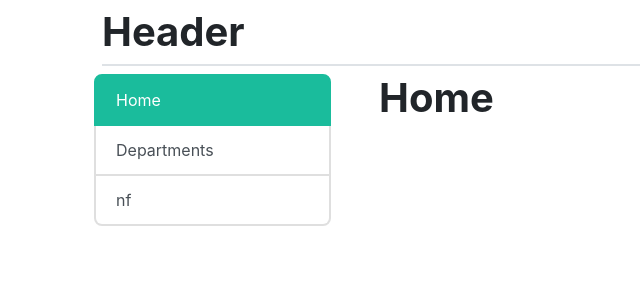
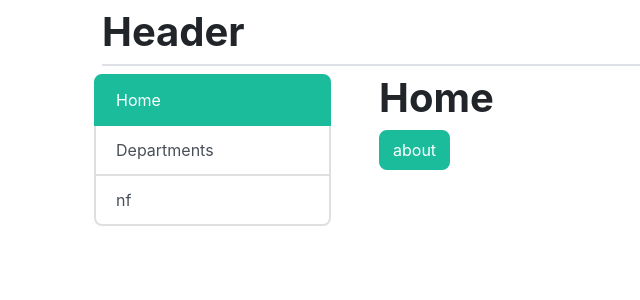
Before and after one commit to rinkeshsante/CollegeRepoFrontend, a React (Create React App) app: page /home in a window 1280 px wide. Shown: the top 300 px of the page, without its empty margins (0-640 px from the left). Built offline with nearby package versions, Linux system fonts and the light colour scheme.

Commit message:
added modal to home

```diff
--- a/src/components/home.jsx
+++ b/src/components/home.jsx
@@ -1,10 +1,14 @@
 import React, { Component } from "react";
+import Modal from "./common/modal";
 
 export class Home extends Component {
   render() {
     return (
       <div>
         <h1>Home</h1>
+        <Modal buttonName="about" modalId="small" header="head">
+          <h1> i am children</h1>
+        </Modal>
       </div>
     );
   }
```
